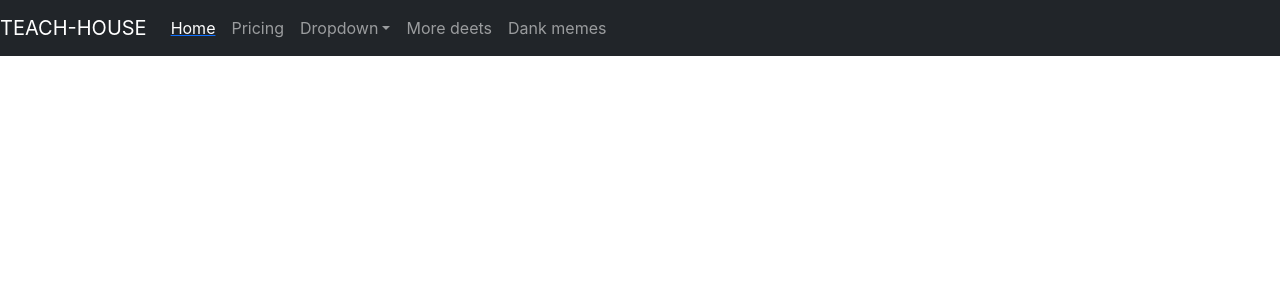
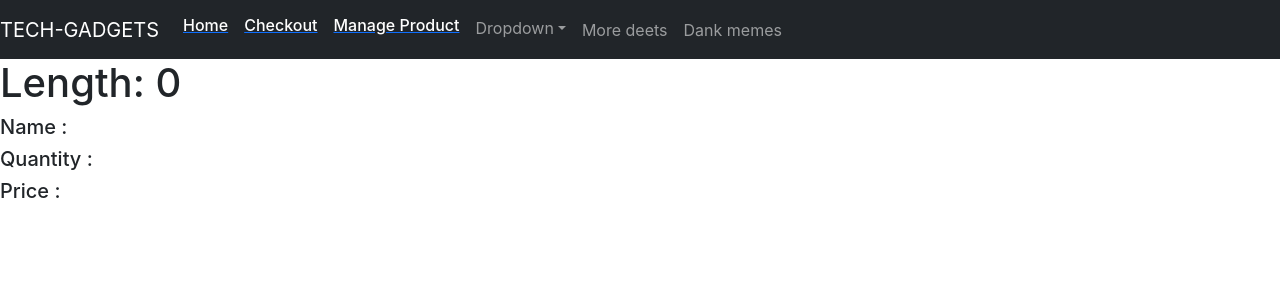
Before and after one commit to Faisal-Ahmed-Tonoy/tech-gadgets-client, a React (Create React App) app: page /checkout in a window 1280 px wide. Shown: the top 300 px of the page. Built offline with nearby package versions, Linux system fonts and the light colour scheme; no server answers.

Commit message:
home page done

```diff
--- a/public/index.html
+++ b/public/index.html
@@ -23,7 +23,7 @@
       work correctly both with client-side routing and a non-root public URL.
       Learn how to configure a non-root public URL by running `npm run build`.
     -->
-    <title>Teach House</title>
+    <title>Tech Gadgets</title>
 </head>
 
 <body>
--- a/src/App.js
+++ b/src/App.js
@@ -12,6 +12,10 @@ import {
 import { Container, Jumbotron, TabContainer } from 'react-bootstrap';
 import Home from './components/Home/Home';
 import Header from './components/Header/Header';
+import Manage from './components/Manage/Manage';
+import Checkout from './components/Checkout/Checkout ';
+
+
 
 
 
@@ -33,6 +37,13 @@ function App() {
         <Route path="/home">
           <Home></Home>
         </Route>
+        <Route path="/checkout">
+          <Checkout></Checkout>
+        </Route>
+
+        <Route path="/manage">
+         <Manage></Manage>
+        </Route>
 
       </Switch>
     </div>
--- /dev/null
+++ b/src/components/Checkout/Checkout .js
@@ -0,0 +1,32 @@
+import React from 'react';
+import { useEffect } from 'react';
+import { useState } from 'react';
+import { useParams } from 'react-router';
+
+const Checkout  = () => {
+
+    const { key }=  useParams();
+    const [product,setProduct]=useState([]);
+    const {name,quantity,price} =product;
+
+
+    useEffect(() =>{
+fetch('http://localhost:5000/product/'+key)
+.then(res =>res.json())
+.then(data =>setProduct(data));
+
+    },[key])
+    console.log(product);
+    return (
+        <div>
+         <h1> Length:  {product.length}</h1>
+         <h5 className="card-title">Name : {name}</h5>
+         <h5 className="card-title">Quantity : {quantity}</h5>
+         <h5 className="card-title">Price : {price}</h5>
+
+
+        </div>
+    );
+};
+
+export default Checkout ;
--- a/src/components/Checkout/Checkout.js
+++ /dev/null
@@ -1,33 +0,0 @@
-import React from 'react';
-import './Checkout.css';
-import {Card, Button,Navbar,NavDropdown,Nav } from 'react-bootstrap';
-import { useHistory } from 'react-router';
-
-const Checkout = (props) => {
-    const {id,image,name,price} =props.product
-    const history = useHistory()
-    const handleProceed =() =>{
-        history.push('/destination')
-    }
-
-    return (
-
-
-
-   <div className="card  col-md-4 col-lg-4 col-sm-12 mt-2" >
-   <img src={image} className="card-img-top " style={{height: '18rem'}} alt="..." />
-   <div className="card-body">
-     <h5 className="card-title">Name : {name}</h5>
-     <h5 className="card-text">Price: ${price}</h5>
-
- <div className="d-grid gap-2">
-   <button onClick={handleProceed}  className="btn btn-primary" type="button">Buy</button>
-
- </div>
-   </div>
- </div>
-
-    );
-};
-
-export default Checkout;
--- a/src/components/Header/Header.js
+++ b/src/components/Header/Header.js
@@ -6,12 +6,14 @@ import './Header.css';
 const Header = () => {
     return (
         <Navbar className="header " collapseOnSelect expand="md" bg='dark'  variant="dark">
-        <Navbar.Brand >TEACH-HOUSE</Navbar.Brand>
+        <Navbar.Brand >TECH-GADGETS</Navbar.Brand>
         <Navbar.Toggle aria-controls="responsive-navbar-nav" />
         <Navbar.Collapse id="responsive-navbar-nav">
           <Nav className="mr-auto">
-          <Link to="/home">  <h className="nav-link" style={{color:'white', textDecoration: 'none' }}>Home</h></Link>
-            <Nav.Link >Pricing</Nav.Link>
+          <Link to="/home">  <h6 className="nav-link" style={{color:'white', textDecoration: 'none' }}>Home</h6></Link>
+          <Link to="/checkout">  <h6 className="nav-link" style={{color:'white', textDecoration: 'none' }}>Checkout</h6></Link>
+          <Link to="/manage">  <h6 className="nav-link" style={{color:'white', textDecoration: 'none' }}>Manage Product</h6></Link>
+
             <NavDropdown title="Dropdown" id="collapsible-nav-dropdown">
               <NavDropdown.Item href="#action/3.1">Action</NavDropdown.Item>
               <NavDropdown.Item href="#action/3.2">Another action</NavDropdown.Item>
--- a/src/components/Home/Home.js
+++ b/src/components/Home/Home.js
@@ -1,20 +1,23 @@
 import React, { useEffect, useState } from 'react';
 import './Home.css';
-import productData from '../../data/data.json';
-import Checkout from '../Checkout/Checkout';
+
+
+import Products from '../Products/Products';
 
 const Home = () => {
     const [products,setProducts]= useState([]);
     useEffect(() =>{
-        setProducts(productData);
-        console.log(productData);
-    })
+        fetch('http://localhost:5000/products')
+        .then(res =>res.json())
+        .then(data =>setProducts(data))
+
+    },[])
     return (
 
 
-           <div className="row home" >
+           <div className="row " >
            {
-            products.map(product => <Checkout product={product}></Checkout>)
+            products.map(product => <Products  key={product.key} product={product}></Products>)
         }
         </div>
     );
--- /dev/null
+++ b/src/components/Manage/Manage.js
@@ -0,0 +1,24 @@
+import React from 'react';
+import productData from '../../data/data.json';
+
+const Manage = () => {
+    console.log(productData);
+    const handleAddProduct=() =>{
+       fetch('http://localhost:5000/addProduct',{
+        method: 'POST',
+        headers: {
+            'Content-Type': 'application/json'
+        },
+        body: JSON.stringify(productData)
+
+       })
+
+    }
+    return (
+        <div>
+            <button onClick={handleAddProduct}>Add Product</button>
+        </div>
+    );
+};
+
+export default Manage;
--- /dev/null
+++ b/src/components/Products/Products.js
@@ -0,0 +1,42 @@
+import React from 'react';
+
+import {Card, Button,Navbar,NavDropdown,Nav } from 'react-bootstrap';
+import { useHistory } from 'react-router';
+import { Link } from 'react-router-dom';
+import Checkout from '../Checkout/Checkout ';
+
+const Products = (props) => {
+    const {image,name,price} =props.product
+    const history = useHistory()
+    const handleProceed =() =>{
+        history.push('/checkout')
+    }
+
+    return (
+
+
+
+   <div className="  col-md-4" >
+  <div>
+  <img src={image} className="card-img-top " style={{height: '18rem'}} alt="..." />
+   <div className="card-body">
+     <h5 className="card-title">Name : {name}</h5>
+     <h5 className="card-text">Price: ${price}</h5>
+
+
+ <div className="d-grid gap-2">
+ <button  onClick={handleProceed}  className="btn btn-primary" type="button">        <Link to="/checkout">  <h6  style={{color:'white', textDecoration: 'none' }}>Buy Now</h6></Link>  </button>
+
+
+
+
+ </div>
+   </div>
+  </div>
+
+ </div>
+
+    );
+};
+
+export default Products;
--- a/src/data/data.json
+++ b/src/data/data.json
@@ -1,34 +1,46 @@
 [{
-        "id": 1,
+        "key": 1,
         "name": "Joystick",
         "image": "https://i.ibb.co/1vT2MVM/photo-1554213352-5ffe6534af08.jpg",
-        "price": 100
+        "price": 100,
+        "quantity": 1,
+        "brand": "Xbox"
 
     }, {
-        "id": 2,
+        "key": 2,
         "name": "Headphone",
         "image": "https://i.ibb.co/QHTPWKZ/photo-1588780383829-2e16c0085c62.jpg",
-        "price": 150
+        "price": 150,
+        "quantity": 1,
+        "brand": "Apple"
     }, {
-        "id": 3,
+        "key": 3,
         "name": "Loudspeaker",
         "image": "https://i.ibb.co/1KKdN24/photo-1614755192999-b8ecede15458.jpg",
-        "price": 200
+        "price": 200,
+        "quantity": 1,
+        "brand": "Vivo"
     }, {
-        "id": 4,
+        "key": 4,
         "name": "Mobile",
         "image": "https://i.ibb.co/r6sPmht/photo-1601784551446-20c9e07cdbdb.jpg",
-        "price": 250
+        "price": 250,
+        "quantity": 1,
+        "brand": "Nokia"
     },
     {
-        "id": 5,
+        "key": 5,
         "name": "Laptop",
         "image": "https://i.ibb.co/M1VPYhZ/photo-1541807084-5c52b6b3adef.jpg",
-        "price": 300
+        "price": 300,
+        "quantity": 1,
+        "brand": "Dell"
     }, {
-        "id": 6,
+        "key": 6,
         "name": "Camera",
         "image": "https://i.ibb.co/hYX44J7/photo-1516035069371-29a1b244cc32.jpg",
-        "price": 350
+        "price": 350,
+        "quantity": 1,
+        "brand": "Canon"
     }
 ]
```
Also changed, not shown: src/components/Manage/Manage.css (added), src/components/Products/Products.css (added).
